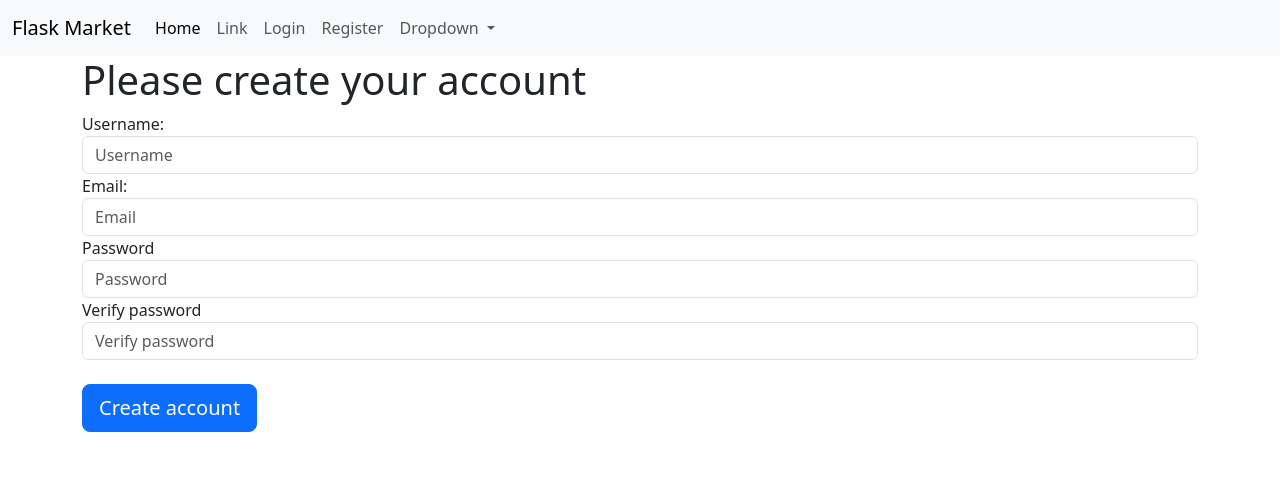
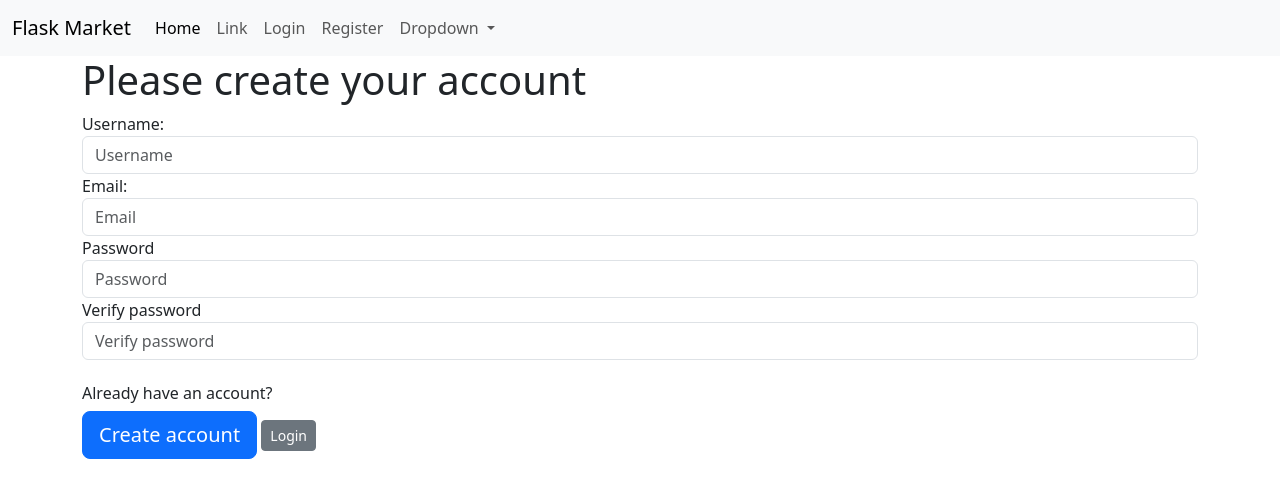
Before and after one commit to elmubaraq/eCommerce, a Flask app: page /register in a window 1280 px wide. Shown: the top 498 px of the page. Run offline with Flask 2, Linux system fonts and the light colour scheme.

Commit message:
Login fuctionality

```diff
--- a/market/__init__.py
+++ b/market/__init__.py
@@ -1,9 +1,11 @@
 from flask import Flask,redirect,url_for,render_template,request
 from flask_sqlalchemy import SQLAlchemy
 from flask_bcrypt import Bcrypt
+from flask_login import LoginManager
 app=Flask(__name__)
 app.config['SQLALCHEMY_DATABASE_URI']='sqlite:///market.db'
 app.config["SECRET_KEY"]='bdfbcdc502722bc560583a98'
 db=SQLAlchemy(app)
 bcrypt = Bcrypt(app)
+login_manager = LoginManager(app)
 from market.models import Item,User
--- a/market/forms.py
+++ b/market/forms.py
@@ -16,3 +16,8 @@ class RegistrationForm(FlaskForm):
      password1 = PasswordField(label='Password', validators=[Length(min=8),DataRequired()])
      password2 = PasswordField(label='Verify password', validators=[EqualTo('password1'),DataRequired()])
      submit = SubmitField(label='Create account')
+
+class LoginForm(FlaskForm):
+     username = StringField(label='Username:', validators=[DataRequired()])
+     password = StringField(label='password:', validators=[DataRequired()])
+     submit = SubmitField(label='Sign in')
--- a/market/routes.py
+++ b/market/routes.py
@@ -1,8 +1,8 @@
 from market import app
 from flask import render_template,redirect, url_for, flash, get_flashed_messages
-from market import Item, User,db
-from market.forms import RegistrationForm
-
+from market import Item, User, db
+from market.forms import RegistrationForm, LoginForm
+from flask_login import login_user
 @app.route('/home')
 def root():
     return render_template('home.html')
@@ -37,3 +37,15 @@ def register_page():
         for err_msg in form.errors.values():
             flash(f'There was an error creating a user: {err_msg}',category='danger')
     return render_template('register.html',form=form)
+@app.route('/login',methods=['GET','POST'])
+def login_page():
+    form = LoginForm()
+    if form.validate_on_submit():
+        attempted_user = User.query.filter_by(username=form.username.data).first()
+        if attempted_user and  attempted_user.check_password_correlation(attempted_password=form.password.data):
+            login_user(attempted_user)
+            flash(f'You are successfully logged in as: {attempted_user.username}!', category='success')
+            return redirect(url_for('market_page'))
+        else:
+            flash(f'Username and Password do not match, please try again!', category='danger')
+    return render_template('login.html',form=form)
--- a/market/templates/base.html
+++ b/market/templates/base.html
@@ -25,7 +25,7 @@
                 <a class="nav-link" href="#">Link</a>
               </li>
               <li class="nav-item">
-                <a class="nav-link" href="#">Login</a>
+                <a class="nav-link" href="{{url_for('login_page')}}">Login</a>
               </li>
               <li class="nav-item">
                 <a class="nav-link" href="{{url_for('register_page')}}">Register</a>
--- a/market/templates/register.html
+++ b/market/templates/register.html
@@ -3,8 +3,9 @@
 Register Page
 {%endblock%}
 {%block content%}
+
 <div class="container">
-    <form method="POST" clas="form-register" >
+    <form method="POST" class="form-register">
         {{ form.hidden_tag() }}
         <h1>Please create your account</h1>
         {{form.username.label()}}
@@ -19,7 +20,12 @@ Register Page
         {{form.password2.label()}}
         {{form.password2(class="form-control", placeholder="Verify password")}}
         <br>
-        {{form.submit(class="btn btn-lg btn-block btn-primary")}}
+        <div class="check-box mb-3">
+            <h6>Already have an account?</h6>
+            {{form.submit(class="btn btn-lg btn-block btn-primary")}}
+            <a class="btn btn-sm btn-secondary" href="{{url_for('login_page')}}">Login</a>
+
+        </div>
     </form>
 </div>
 {%endblock%}
```
Also changed, not shown: market/models.py (+13 -3 lines), market/templates/login.html (added, +27 -0 lines), instance/market.db.
